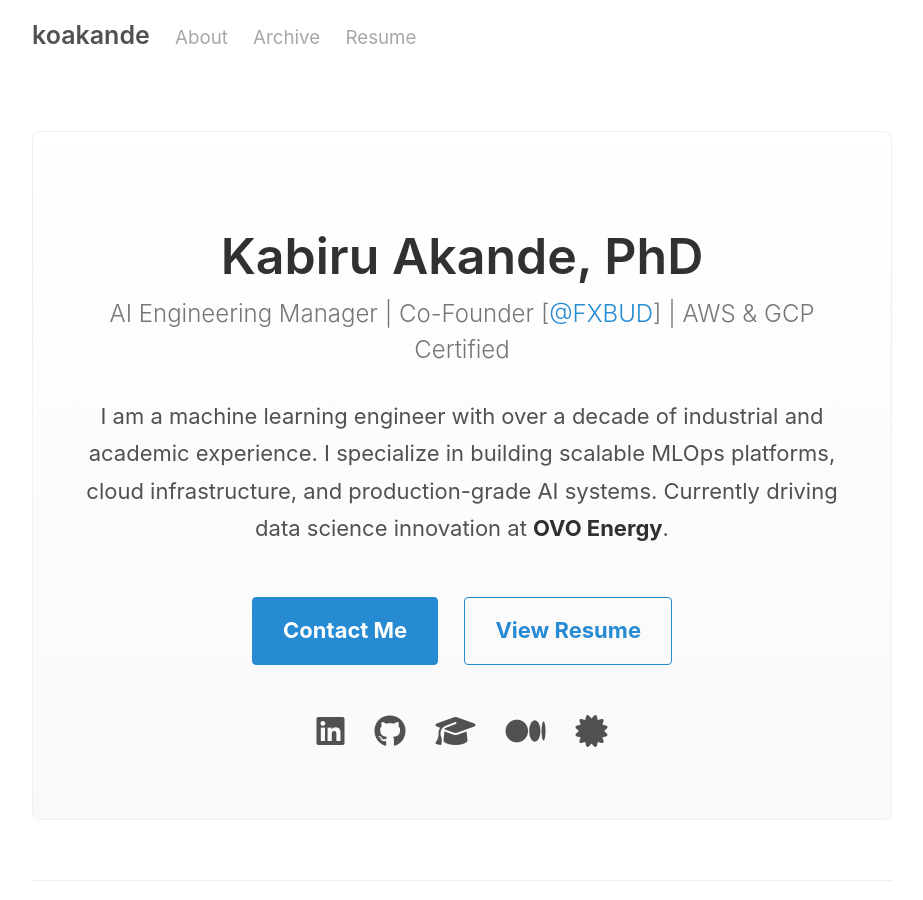
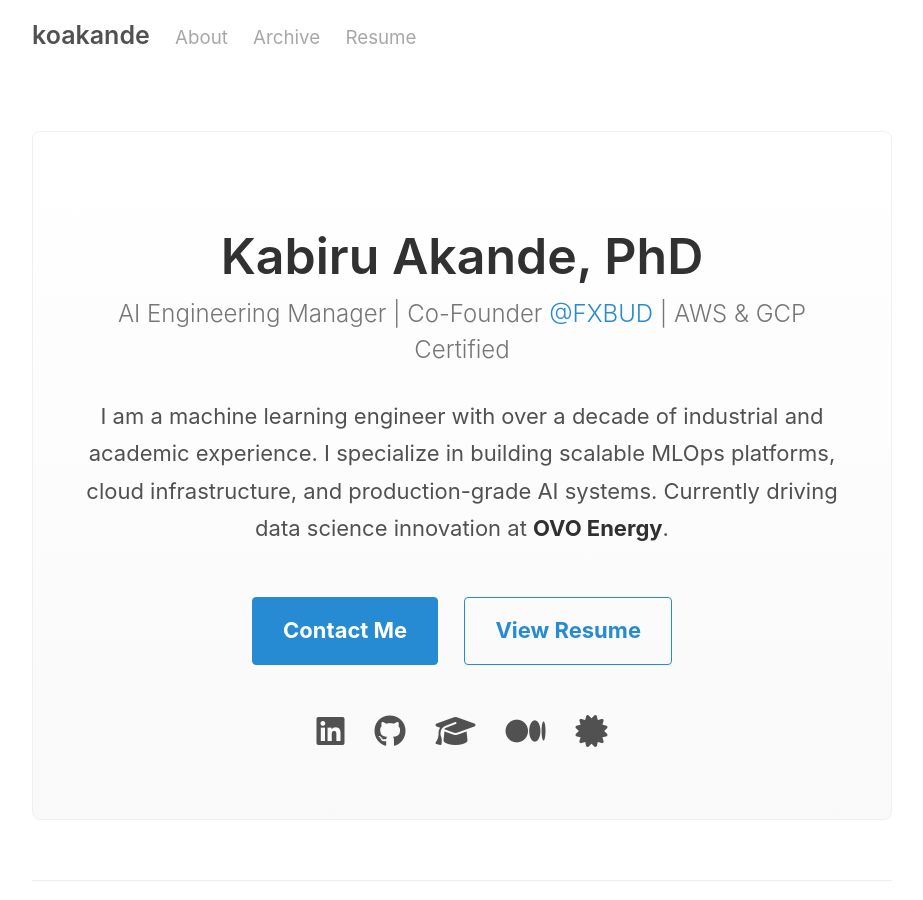
Before and after one commit to kbakande/kbakande.github.io, a Jekyll site: the page built from index.html, in a window 1280 px wide and 900 px high. Shown: the whole window, without its empty margins (178-1101 px from the left). Built offline with Jekyll 4.4.1, drawn with Linux system fonts in a browser that asks for light colours; the list of posts is cut into pages by our own code.

```diff
--- a/index.html
+++ b/index.html
@@ -7,7 +7,7 @@ title: Home
   <h1 class="hero-title">Kabiru Akande, PhD</h1>
 
   <p class="hero-subtitle"> AI Engineering Manager |
-     Co-Founder [<a href="https://www.fxbud.com" target="_blank" style="text-decoration: none;">@FXBUD</a>] |
+     Co-Founder <a href="https://fxbud.com" target="_blank" style="text-decoration: none;">@FXBUD</a> |
      AWS & GCP Certified
   </p>
 
```
